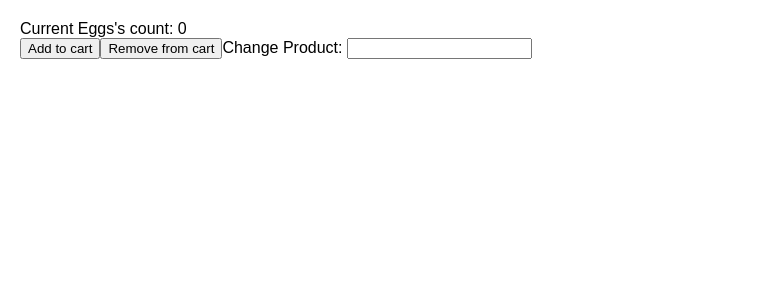
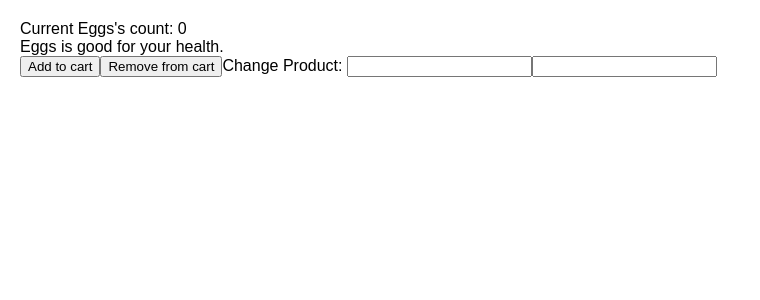
Before and after one commit to TomasBraden226/first_using_hooks, a React (Create React App) app: page / in a window 1280 px wide. Shown: the top 300 px of the page, without its empty margins (0-760 px from the left). Built offline with nearby package versions, Linux system fonts and the light colour scheme.

Commit message:
useEffect_training_second_param

```diff
--- a/src/App.js
+++ b/src/App.js
@@ -4,17 +4,20 @@ export default function Counter() {
     // Declare state variables
     const [count, setCount] = useState(0);
     const [product, setProduct] = useState("Eggs");
+    const [detail, setDetail] = useState("Eggs is good for your health.");
     useEffect(() => {
     	console.log(`${product} will rule the world!`);
-    });
+    }, [product, detail]);
     return (
         <div>
-        Current {product}'s count: {count}
+        Current {product}'s count: {count}<br/>
+        {detail}
             <div>
                 <button onClick={() => setCount(count + 1)}>Add to cart</button>
                 <button onClick={() => setCount(count - 1)}>Remove from cart</button>
                 Change Product:{" "}
                 <input type="text" onChange={(e) => setProduct(e.target.value)} />
+                <input type="text" onChange={(e) => setDetail(e.target.value)} />
             </div>
         </div>
     );
```
